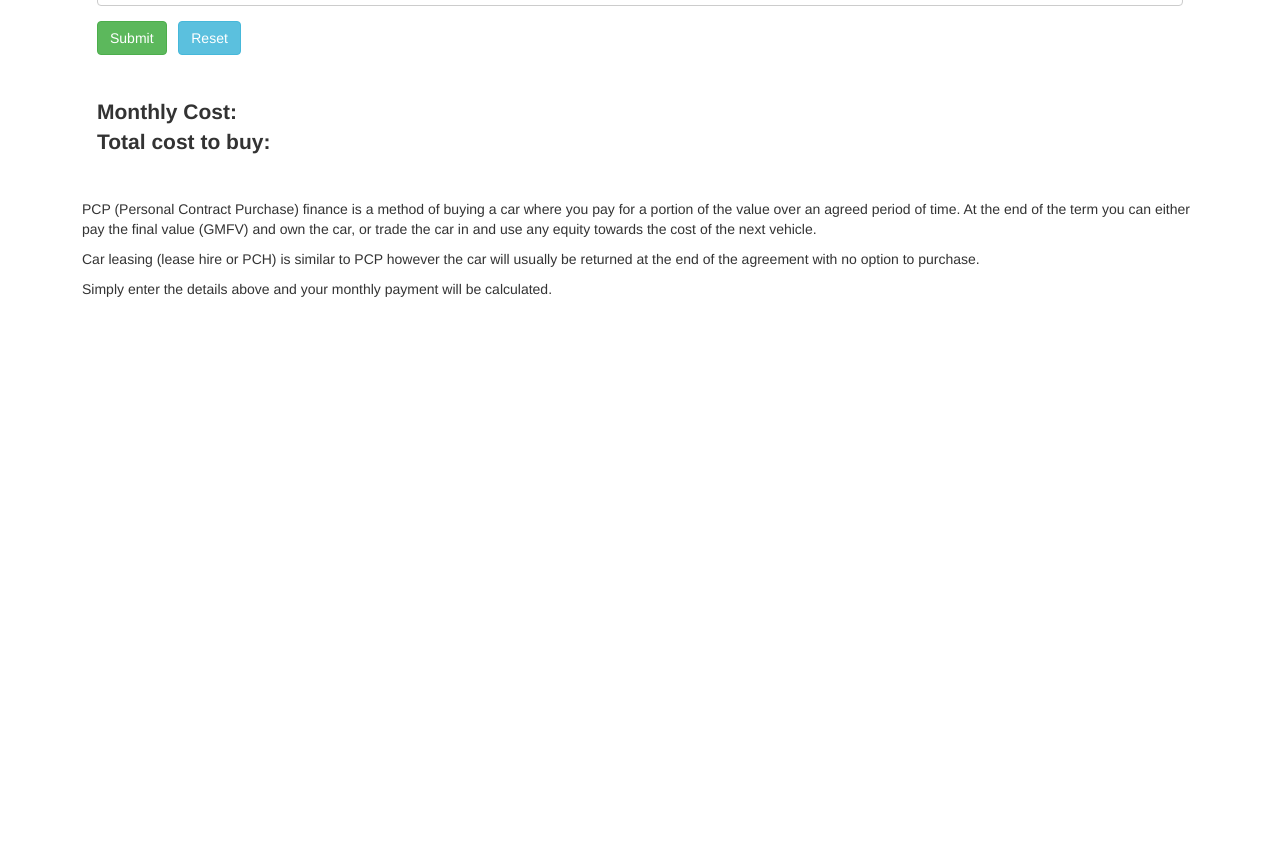
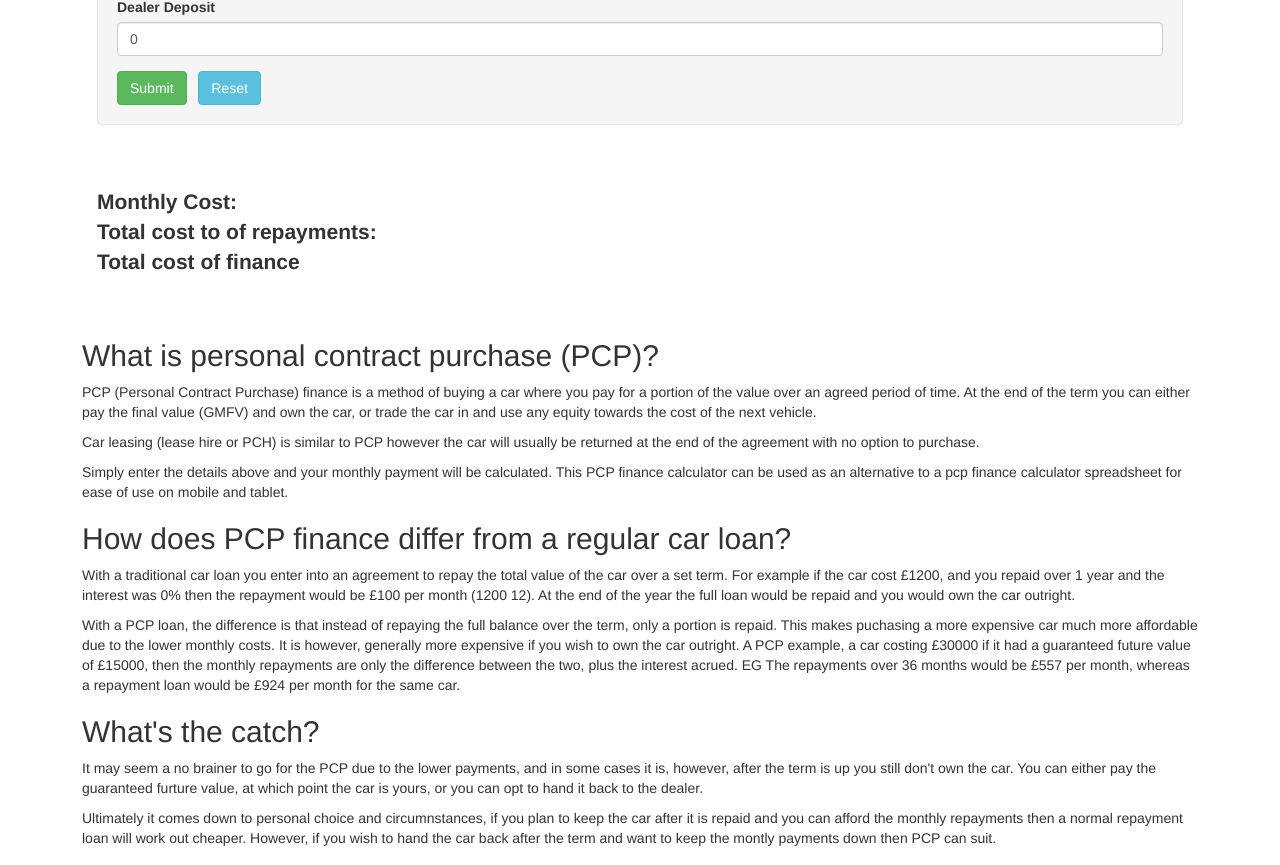
Before and after one commit to cjlambertgh/ng-pcp, an Angular app in the folder ng-pcp/: page / in a window 1280 px wide. Shown: the part 500-1365 px from the top of the page. Before the commit the page ends 816 px from the top, so only its background shows below. Built offline with nearby package versions, Linux system fonts and the light colour scheme.

Commit message:
Update content

```diff
--- a/ng-pcp/src/app/app.module.ts
+++ b/ng-pcp/src/app/app.module.ts
@@ -5,12 +5,16 @@ import { AppComponent } from './app.component';
 import { PcpCalcComponent } from './pcp-calc/pcp-calc.component';
 import { PcpResultComponent } from './pcp-result/pcp-result.component';
 import { FormsModule, ReactiveFormsModule } from '@angular/forms';
+import { GaBannerComponent } from './ga-banner/ga-banner.component';
+import { DetailComponent } from './detail/detail.component';
 
 @NgModule({
   declarations: [
     AppComponent,
     PcpCalcComponent,
-    PcpResultComponent
+    PcpResultComponent,
+    GaBannerComponent,
+    DetailComponent
   ],
   imports: [
     BrowserModule,
--- /dev/null
+++ b/ng-pcp/src/app/detail/detail.component.html
@@ -0,0 +1,35 @@
+<div class="row">
+    <div class="col-12">
+        <div class="card">
+            <h2>What is personal contract purchase (PCP)?</h2>
+            <p>
+                PCP (Personal Contract Purchase) finance is a method of buying a car where you pay for a portion of the value over an agreed period of time.
+                At the end of the term you can either pay the final value (GMFV) and own the car, or trade the car in and use any equity towards the cost of the next vehicle.
+            </p>
+            <p>
+                Car leasing (lease hire or PCH) is similar to PCP however the car will usually be returned at the end of the agreement with no option to purchase.
+            </p>
+            <p>
+                Simply enter the details above and your monthly payment will be calculated. This PCP finance calculator can be used as an alternative to a pcp finance calculator spreadsheet for ease of use on mobile and tablet.
+            </p>
+        </div>
+        <div>
+            <h2>How does PCP finance differ from a regular car loan?</h2>
+            <p>With a traditional car loan you enter into an agreement to repay the total value of the car over a set term.
+                For example if the car cost £1200, and you repaid over 1 year and the interest was 0% then the repayment would be £100 per month (1200 12).
+            At the end of the year the full loan would be repaid and you would own the car outright. </p>
+            <p>With a PCP loan, the difference is that instead of repaying the full balance over the term, only a portion is repaid.
+                 This makes puchasing a more expensive car much more affordable due to the lower monthly costs. It is however, generally more expensive if you wish to own the car outright.
+                A PCP example, a car costing £30000 if it had a guaranteed future value of £15000, then the monthly repayments are only the difference between the two, plus the interest acrued.
+                EG The repayments over 36 months would be £557 per month, whereas a repayment loan would be £924 per month for the same car.
+                </p>
+                <h2>What's the catch?</h2>
+                <p>It may seem a no brainer to go for the PCP due to the lower payments, and in some cases it is, however, after the term is up you still don't own the car.
+                    You can either pay the guaranteed furture value, at which point the car is yours, or you can opt to hand it back to the dealer.
+                </p>
+                <p>Ultimately it comes down to personal choice and circumnstances, if you plan to keep the car after it is repaid and you can afford the monthly repayments
+                    then a normal repayment loan will work out cheaper. However, if you wish to hand the car back after the term and want to keep the montly payments down then PCP can suit.
+                </p>
+        </div>
+    </div>
+</div>
--- /dev/null
+++ b/ng-pcp/src/app/detail/detail.component.ts
@@ -0,0 +1,15 @@
+import { Component, OnInit } from '@angular/core';
+
+@Component({
+  selector: 'app-detail',
+  templateUrl: './detail.component.html',
+  styleUrls: ['./detail.component.scss']
+})
+export class DetailComponent implements OnInit {
+
+  constructor() { }
+
+  ngOnInit(): void {
+  }
+
+}
--- /dev/null
+++ b/ng-pcp/src/app/ga-banner/ga-banner.component.html
@@ -0,0 +1,11 @@
+<script async src="https://pagead2.googlesyndication.com/pagead/js/adsbygoogle.js"></script>
+<!-- Responsive horiz -->
+<ins class="adsbygoogle"
+     style="display:block"
+     data-ad-client="ca-pub-5648791484769694"
+     data-ad-slot="1940451254"
+     data-ad-format="auto"
+     data-full-width-responsive="true"></ins>
+<script>
+     (adsbygoogle = window.adsbygoogle || []).push({});
+</script>
--- /dev/null
+++ b/ng-pcp/src/app/ga-banner/ga-banner.component.ts
@@ -0,0 +1,15 @@
+import { Component, OnInit } from '@angular/core';
+
+@Component({
+  selector: 'app-ga-banner',
+  templateUrl: './ga-banner.component.html',
+  styleUrls: ['./ga-banner.component.scss']
+})
+export class GaBannerComponent implements OnInit {
+
+  constructor() { }
+
+  ngOnInit(): void {
+  }
+
+}
--- a/ng-pcp/src/app/pcp-calc/pcp-calc.component.html
+++ b/ng-pcp/src/app/pcp-calc/pcp-calc.component.html
@@ -1,5 +1,7 @@
 <div class="container">
-    <h1>PCP Calculator</h1>
+    <H1>PCP Calculator</H1>
+    <p>Enter your details below to calculate your estimated PCP finance monthly payments</p>
+    <div class="well">
     <form [formGroup]="pcpFormGroup">
         <div class="form-group">
             <label for="cost">Cost</label>
@@ -33,6 +35,8 @@
         &nbsp;
         <button class="btn btn-info" (click)="resetForm()">Reset</button>
     </form>
-
+</div>
+    <app-ga-banner></app-ga-banner>
     <app-pcp-result [result]="result"></app-pcp-result>
+    <app-detail></app-detail>
 </div>
--- a/ng-pcp/src/app/pcp-calc/pcp-calc.component.ts
+++ b/ng-pcp/src/app/pcp-calc/pcp-calc.component.ts
@@ -19,7 +19,7 @@ export class PcpCalcComponent implements OnInit {
     this.pcpInput = this.getNewPcpInput();
 
     this.pcpFormGroup = new FormGroup({
-      cost: new FormControl(1200, [Validators.required, Validators.min(0)]),
+      cost: new FormControl(12000, [Validators.required, Validators.min(0)]),
       gmfv: new FormControl(0, [Validators.min(0)]),
       months: new FormControl(36, [Validators.required, Validators.min(1)]),
       interest: new FormControl(6.9, [Validators.required, Validators.min(0)]),
@@ -45,7 +45,7 @@ export class PcpCalcComponent implements OnInit {
 
   resetForm(): void {
     this.pcpFormGroup.reset({
-      cost: 1200,
+      cost: 12000,
       gmfv: 0,
       months: 36,
       interest: 6.9,
--- a/ng-pcp/src/app/pcp-result/pcp-result.component.html
+++ b/ng-pcp/src/app/pcp-result/pcp-result.component.html
@@ -1,23 +1,5 @@
 <div class="resultContent">
     <div>Monthly Cost: {{result?.monthlyRepayment | currency:'GBP'}}</div>
-    <div>Total cost to buy: {{result?.totalPayable | currency:'GBP'}}</div>
+    <div>Total cost to of repayments: {{result?.totalPayable | currency:'GBP'}}</div>
+    <div>Total cost of finance {{ result?.totalInterestAccrued | currency: 'GBP'}}</div>
 </div>
-<div class="row">
-    <div class="col-12">
-        <div class="card">
-            <div class="card-body">
-                <p>
-                    PCP (Personal Contract Purchase) finance is a method of buying a car where you pay for a portion of the value over an agreed period of time.
-                    At the end of the term you can either pay the final value (GMFV) and own the car, or trade the car in and use any equity towards the cost of the next vehicle.
-                </p>
-                <p>
-                    Car leasing (lease hire or PCH) is similar to PCP however the car will usually be returned at the end of the agreement with no option to purchase.
-                </p>
-                <p>
-                    Simply enter the details above and your monthly payment will be calculated.
-                </p>
-
-            </div>
-        </div>
-    </div>
-</div>
```
Also changed, not shown: ng-pcp/src/app/detail/detail.component.scss (added), ng-pcp/src/app/ga-banner/ga-banner.component.scss (added), 2 other files (tests, documents, lock files or other folders).
